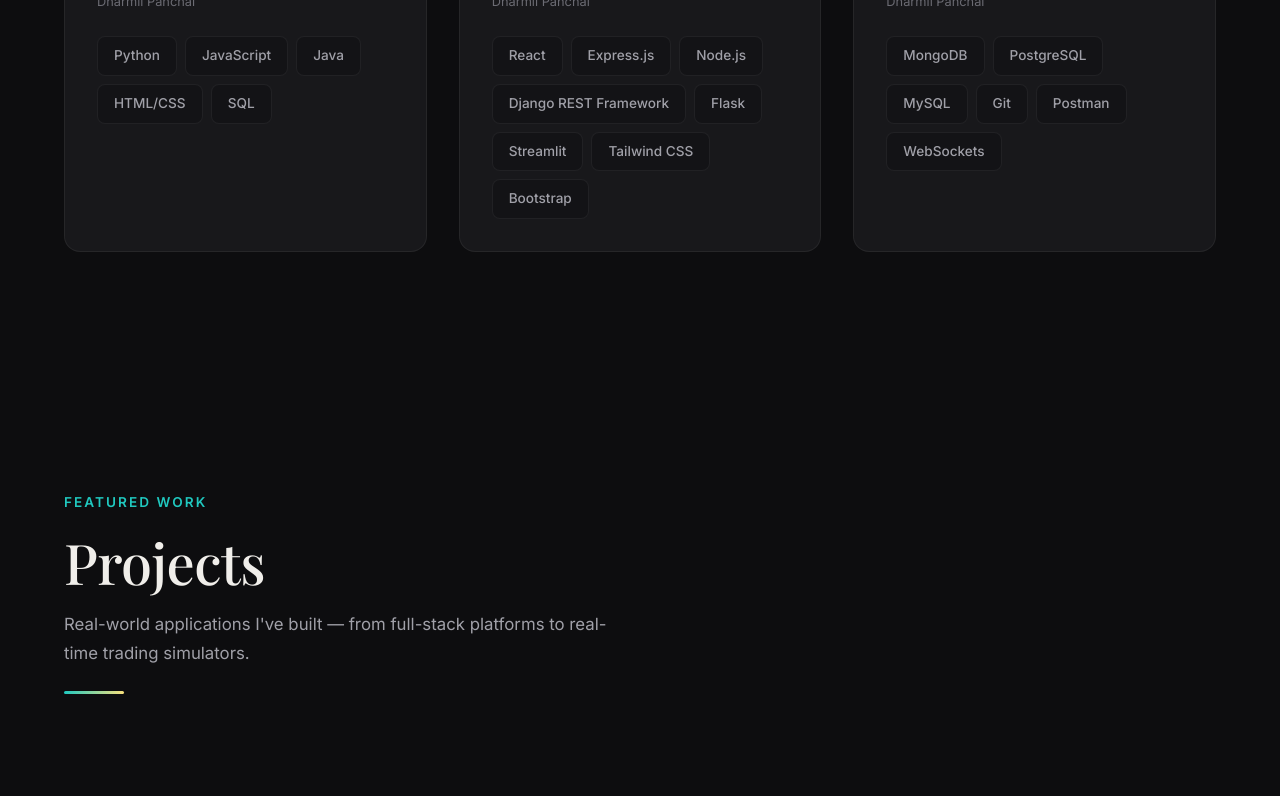
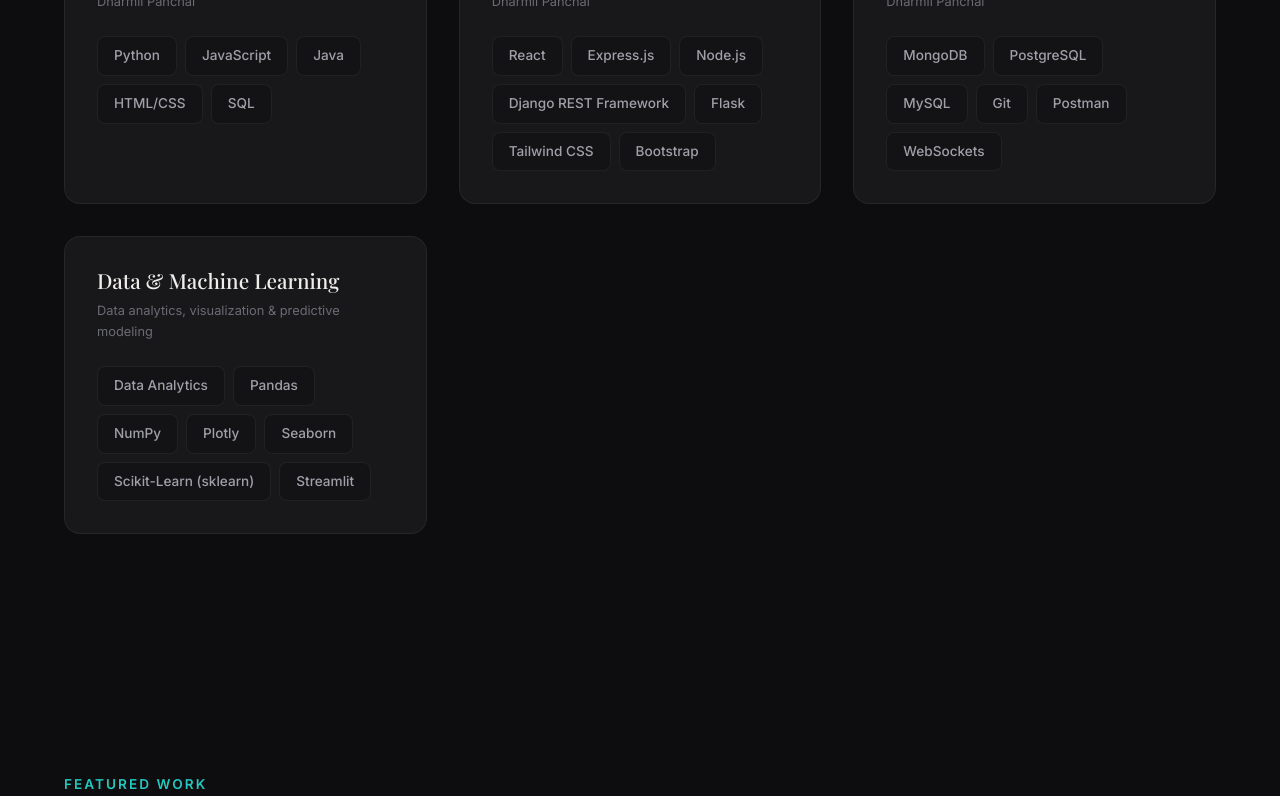
Before and after one commit to er-dharmil-panchal/portfolio, a React (Vite) app: page / in a window 1280 px wide. Shown: the part 1280-2076 px from the top of the page. Built offline with nearby package versions, Linux system fonts and the light colour scheme; a web font is replaced by a local one.

Commit message:
feat: add Data & Machine Learning skill category (Pandas, NumPy, Plotly, Seaborn, Scikit-Learn, Streamlit)

```diff
--- a/src/data/portfolioData.ts
+++ b/src/data/portfolioData.ts
@@ -34,7 +34,6 @@
       "Node.js",
       "Django REST Framework",
       "Flask",
-      "Streamlit",
       "Tailwind CSS",
       "Bootstrap",
     ],
@@ -43,6 +42,19 @@
     title: "Databases & Tools",
     subtitle: "Databases, APIs & dev tooling mastered by Dharmil Panchal",
     skills: ["MongoDB", "PostgreSQL", "MySQL", "Git", "Postman", "WebSockets"],
+  },
+  {
+    title: "Data & Machine Learning",
+    subtitle: "Data analytics, visualization & predictive modeling",
+    skills: [
+      "Data Analytics",
+      "Pandas",
+      "NumPy",
+      "Plotly",
+      "Seaborn",
+      "Scikit-Learn (sklearn)",
+      "Streamlit",
+    ],
   },
 ];
 
```
